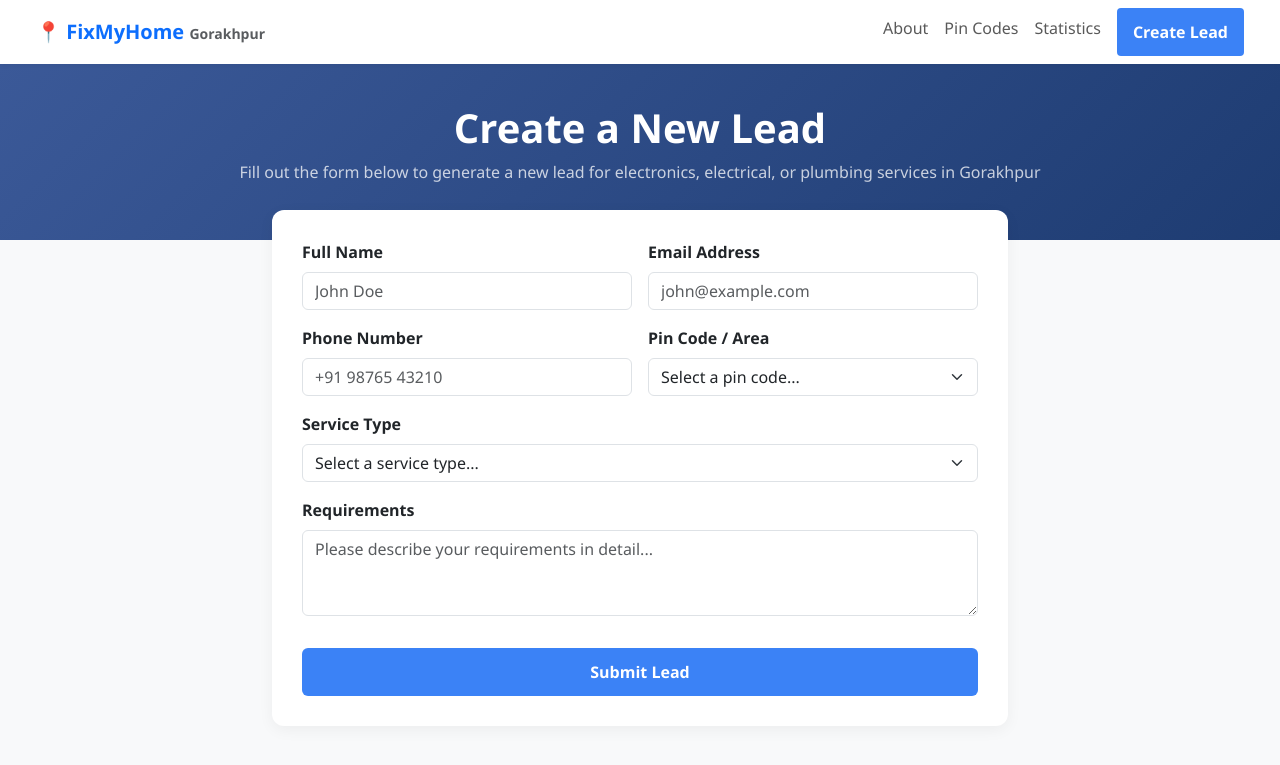
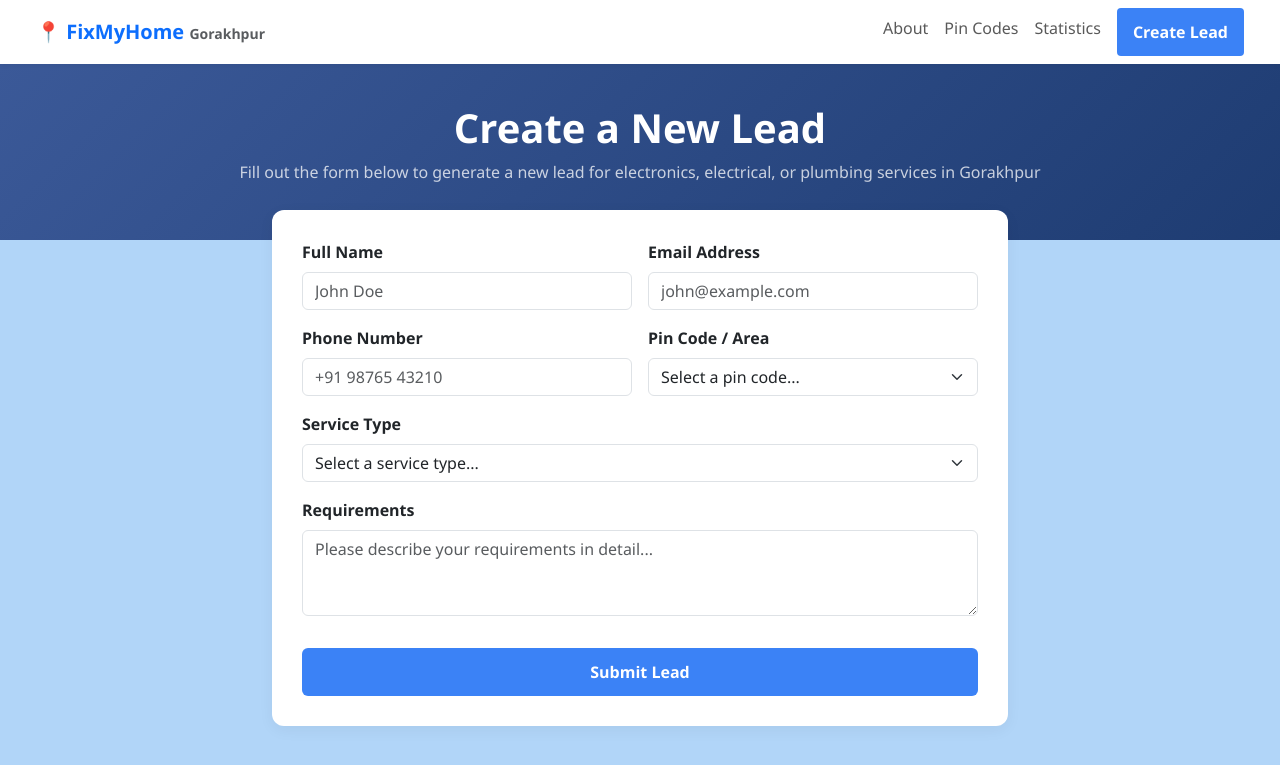
Before and after one commit to Suni1992/FixMyHome, a Django app: page / in a window 1280 px wide. Shown: the top 765 px of the page. Run offline with Django 5.2, Linux system fonts and the light colour scheme.

```diff
--- a/leads/templates/leads/lead_form.html
+++ b/leads/templates/leads/lead_form.html
@@ -6,7 +6,7 @@
     <title> 🏠FixMyHome Gorakhpur - Create Lead</title>
     <link href="https://cdn.jsdelivr.net/npm/bootstrap@5.3.0/dist/css/bootstrap.min.css" rel="stylesheet">
     <style>
-        body { background-color: #f8f9fa; font-family: 'Segoe UI', Tahoma, Geneva, Verdana, sans-serif; }
+        body { background-color: #b1d5f8; font-family: 'Segoe UI', Tahoma, Geneva, Verdana, sans-serif; }
         .navbar { background-color: white; box-shadow: 0 2px 4px rgba(0,0,0,0.05); }
         .hero-banner { background: linear-gradient(135deg, #3b5998, #1e3c72); color: white; padding: 40px 20px; text-align: center; }
         .form-card { background: white; border-radius: 12px; box-shadow: 0 4px 15px rgba(0,0,0,0.05); border: none; padding: 30px; margin-top: -30px; }
```
